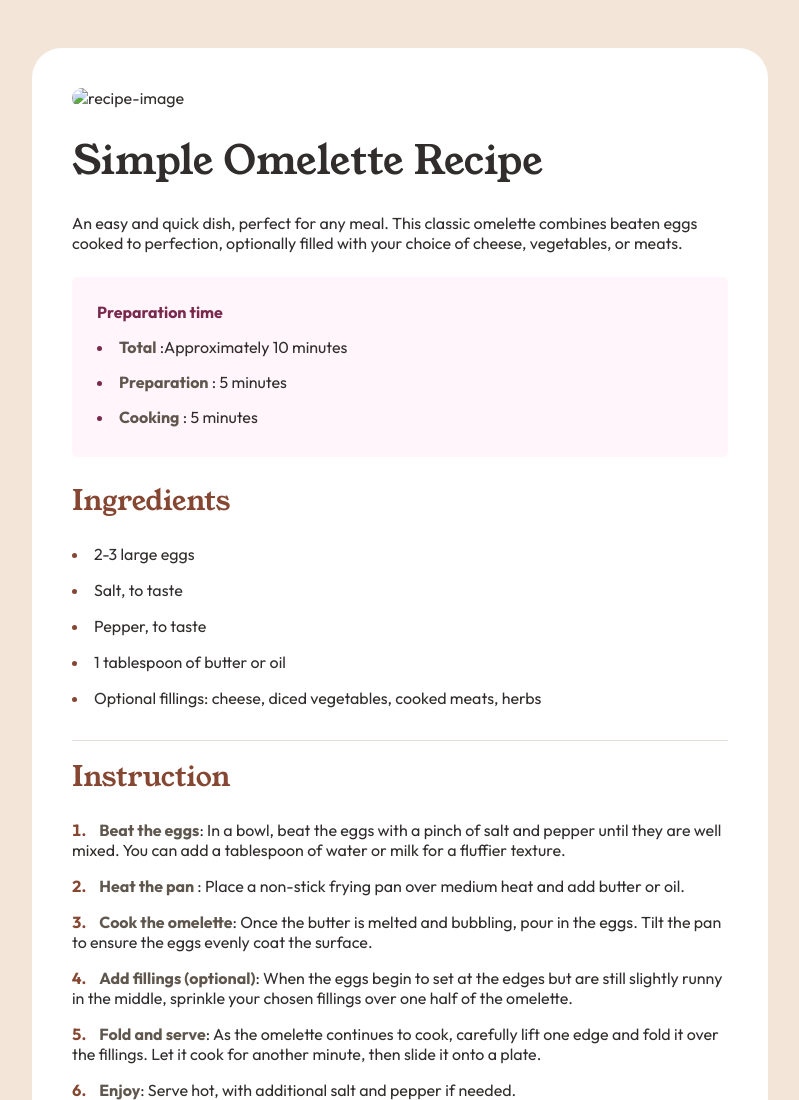
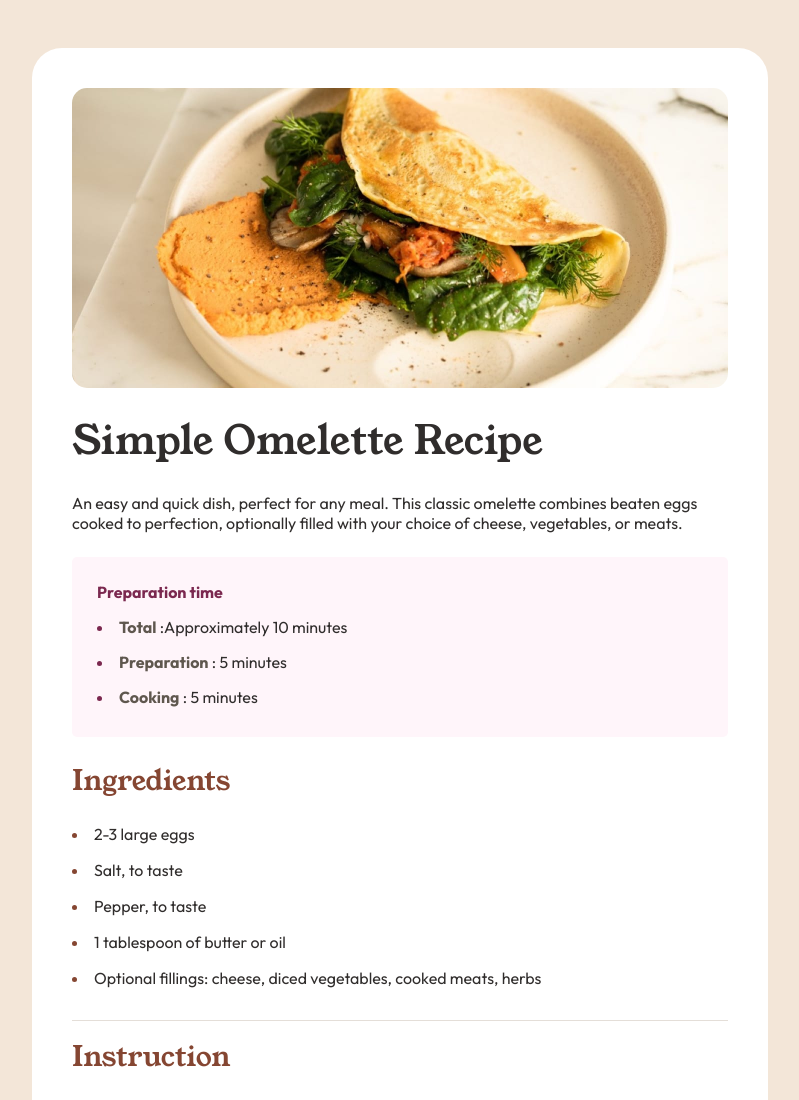
Before and after one commit to ErrorCode710/Recipe-Page1, a plain HTML site: page index.html in a window 1280 px wide. Shown: the top 1100 px of the page, without its empty margins (240-1039 px from the left). Drawn offline with Linux system fonts and the light colour scheme.

Commit message:
Image path change

```diff
--- a/index.html
+++ b/index.html
@@ -21,7 +21,7 @@
   <div class="card-container" >
   <head>
     <div class="recipe-image">
-    <img src="/recipe-page-main/recipe-page-main/assets/images/image-omelette.jpeg" alt="recipe-image">
+    <img src="/assets/images/image-omelette.jpeg" alt="recipe-image">
   </head>
     </div>
 
```
